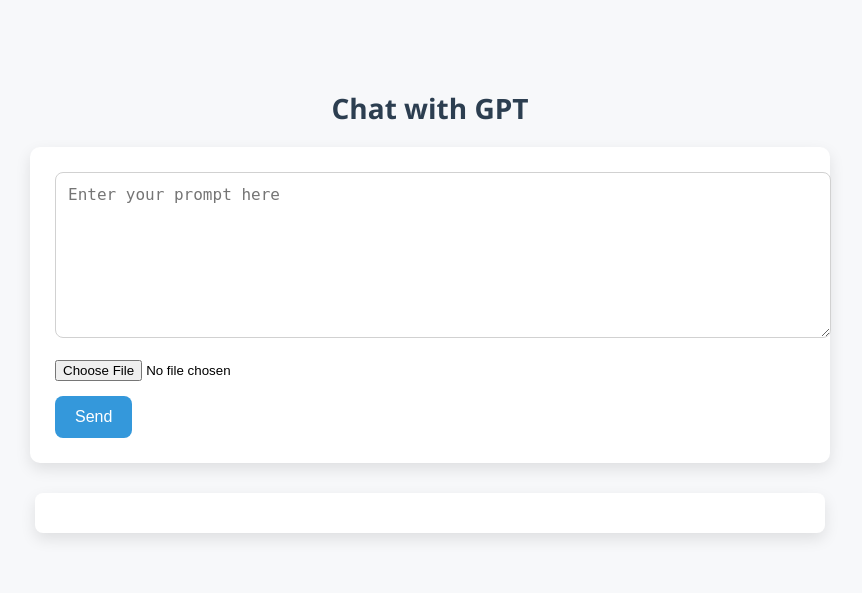
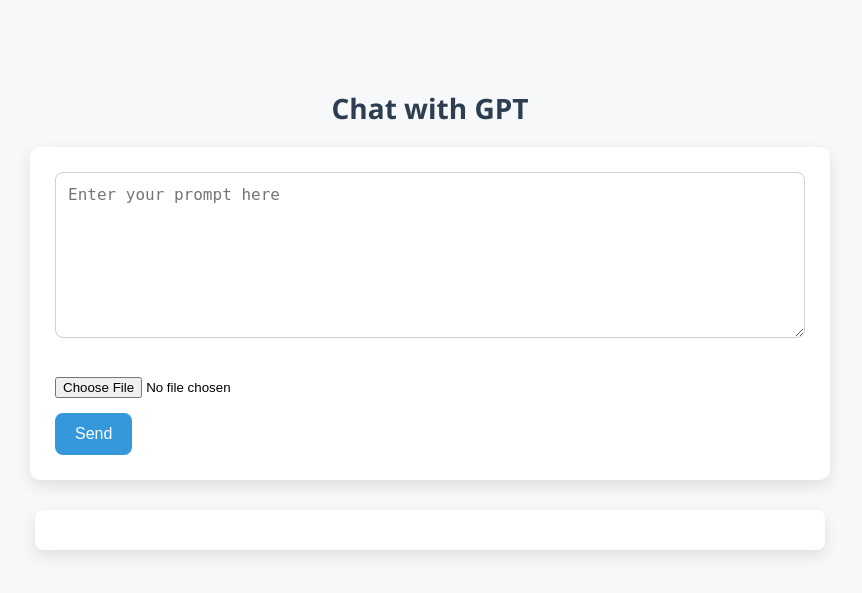
Before and after one commit to florinhegedus/know-to-reply, a FastAPI app: page / in a window 1280 px wide. Shown: the top 593 px of the page, without its empty margins (210-1072 px from the left). Run offline with FastAPI, Linux system fonts and the light colour scheme.

Commit message:
center textarea

```diff
--- a/templates/index.html
+++ b/templates/index.html
@@ -34,6 +34,13 @@
             border-radius: 10px;
             width: 100%;
             box-shadow: 0 6px 15px rgba(0, 0, 0, 0.1);
+        }
+
+        .wrapper {
+            display: flex;
+            justify-content: center; /* Center horizontally */
+            align-items: center;     /* Center vertically */
+            /* height: 100vh;           /* Full viewport height */
         }
 
         textarea {
@@ -178,7 +185,7 @@
 
             const processedText = responseText.replace(copyRegex, (match, p1) => {
                 const displayText = escapeHtml(p1.trim());
-                const attributeText = escapeAttribute(p1.trim());
+                const attributeText = p1.trim();  // Do not escape this for the 'data-copy-text' attribute
                 return `
                     <div class="copiable">
                         <span>${displayText}</span>
@@ -189,6 +196,7 @@
 
             return processedText;
         }
+
 
         function copyText(button) {
             const text = button.getAttribute('data-copy-text');
@@ -220,7 +228,10 @@
     <div class="container">
         <h1>Chat with GPT</h1>
         <form id="chat-form" enctype="multipart/form-data" method="post" onsubmit="submitForm(event);">
-            <textarea name="prompt" placeholder="Enter your prompt here"></textarea><br>
+            <div class="wrapper">
+                <textarea name="prompt" placeholder="Enter your prompt here"></textarea>
+            </div>
+            <br>
             <input type="file" name="file"><br>
             <input type="submit" value="Send">
         </form>
```
